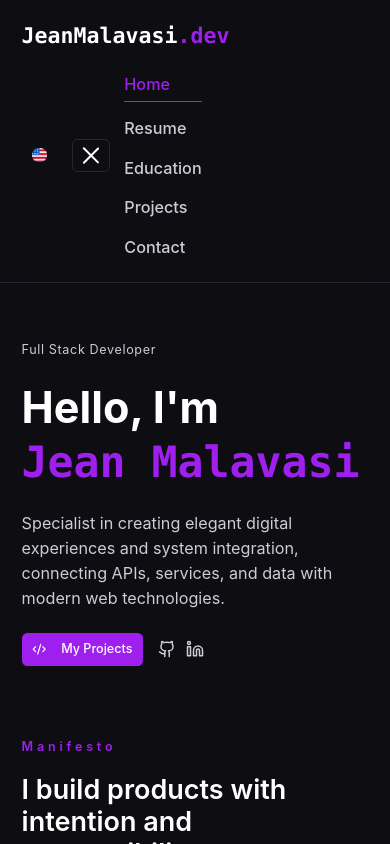
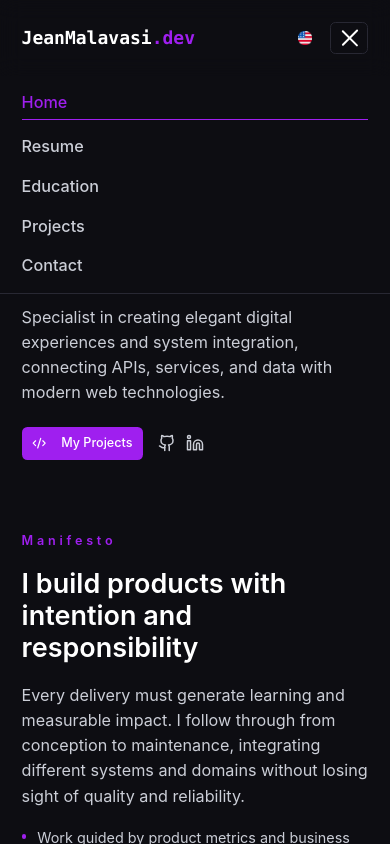
Before and after one commit to JPMworkPROG/jeanmalavasi.dev, a React (Vite) app: page / in a window 390 px wide. Both pictures are taken after a click on the button "Open navigation". Shown: the top 844 px of the page. Built offline with nearby package versions, Linux system fonts and the light colour scheme.

Commit message:
✨ enhance layout and navigation components for improved responsiveness and user experience, update language switcher styles, and refactor data fetching for manifesto and project highlights to utilize array return for better maintainability

```diff
--- a/src/components/Layout/Layout.tsx
+++ b/src/components/Layout/Layout.tsx
@@ -30,20 +30,20 @@ export default function Layout({ children }: { children: ReactNode }) {
    return (
       <div className={`min-h-screen bg-background language-transition ${isTransitioning ? 'transitioning' : ''}`}>
          <header className="border-b border-border backdrop-blur-md sticky top-0 z-50">
-            <nav className="container mx-auto px-6 py-6">
-               <div className="flex flex-wrap items-center justify-between gap-x-4 gap-y-0">
-                  <Link to="/" className="text-2xl font-bold font-mono">
+            <nav className="container mx-auto px-6 py-6 relative">
+               <div className="flex items-center justify-between gap-4">
+                  <Link to="/" className="text-xl md:text-2xl font-bold font-mono shrink-0 min-w-0">
                      JeanMalavasi<span className="text-primary">.dev</span>
                   </Link>
-                  <div className="flex items-center gap-4">
+                  <div className="flex items-center gap-2 md:gap-4 shrink-0">
                      <HeaderDesktopNavigation navigation={navigation} currentPath={location.pathname} />
                      <div className="hidden md:block">
                         <LanguageSwitcher />
                      </div>
-                  </div>
-                  <div className="flex items-center gap-4 md:hidden">
-                     <LanguageSwitcher />
-                     <HeaderMobileNavigation navigation={navigation} currentPath={location.pathname} />
+                     <div className="flex items-center gap-2 md:hidden">
+                        <LanguageSwitcher />
+                        <HeaderMobileNavigation navigation={navigation} currentPath={location.pathname} />
+                     </div>
                   </div>
                </div>
             </nav>
--- a/src/components/header/LanguageSwitcher.tsx
+++ b/src/components/header/LanguageSwitcher.tsx
@@ -29,7 +29,7 @@ export function LanguageSwitcher() {
          onClick={toggleLanguage}
          disabled={isTransitioning}
          aria-label={ariaLabel}
-         className="p-2 cursor-pointer bg-transparent hover:bg-primary/30"
+         className="p-2 cursor-pointer bg-transparent hover:bg-primary/30 shrink-0"
       >
          <img
             src={isPortuguese ? '/flags/br.png' : '/flags/usa.png'}
--- a/src/components/header/MobileNavigation.tsx
+++ b/src/components/header/MobileNavigation.tsx
@@ -49,10 +49,10 @@ export function MobileNavigation({ navigation, currentPath }: MobileNavigationPr
          </button>
          <div
             className={cn(
-               "basis-full md:hidden flex flex-col gap-4 overflow-hidden pt-0 transition-[max-height,opacity,margin-top] duration-300",
+               "absolute left-0 right-0 top-full md:hidden flex flex-col gap-4 overflow-hidden bg-background border-b border-border px-6 transition-[max-height,opacity,padding] duration-300 z-40",
                isOpen
-                  ? "max-h-96 pt-4 opacity-100 mt-2"
-                  : "pointer-events-none max-h-0 opacity-0 mt-0"
+                  ? "max-h-96 opacity-100 py-4"
+                  : "pointer-events-none max-h-0 opacity-0 py-0"
             )}
             aria-hidden={!isOpen}
          >
--- a/src/pages/Home/data.ts
+++ b/src/pages/Home/data.ts
@@ -69,19 +69,13 @@ export const getManifestoData = (t: TFunction): ManifestoData => ({
   description: t('home.manifesto.description'),
   collaborationCard: {
     label: t('home.manifesto.collaborationCard.label'),
-    paragraphs: [
-      t('home.manifesto.collaborationCard.paragraphs.0'),
-      t('home.manifesto.collaborationCard.paragraphs.1'),
-    ],
+    paragraphs: t('home.manifesto.collaborationCard.paragraphs', { returnObjects: true }) as string[],
     signature: t('home.manifesto.collaborationCard.signature'),
   },
 });
 
-export const getManifestoPillars = (t: TFunction): string[] => [
-  t('home.manifesto.pillars.0'),
-  t('home.manifesto.pillars.1'),
-  t('home.manifesto.pillars.2'),
-];
+export const getManifestoPillars = (t: TFunction): string[] =>
+  t('home.manifesto.pillars', { returnObjects: true }) as string[];
 
 export interface StackMindsetItem {
   title: string;
@@ -125,11 +119,9 @@ export interface Skills {
 }
 
 export const getSkills = (t: TFunction): Skills => ({
-  languages: [
-    { name: t('home.skills.languages.0.name'), level: t('home.skills.languages.0.level') },
-    { name: t('home.skills.languages.1.name'), level: t('home.skills.languages.1.level') },
-    { name: t('home.skills.languages.2.name'), level: t('home.skills.languages.2.level') }
-  ],
+  languages: (t('home.skills.languages', { returnObjects: true }) as Array<{ name: string; level: string }>).map(
+    (lang) => ({ name: lang.name, level: lang.level })
+  ),
   technologies: [
     { name: "Node.js", Icon: SiNodedotjs },
     { name: "JavaScript", Icon: SiJavascript },
--- a/src/pages/Projects/data.ts
+++ b/src/pages/Projects/data.ts
@@ -47,12 +47,7 @@ export const getProjects = (t: TFunction): Project[] => [
   {
     title: t('projects.todoManager.title'),
     description: t('projects.todoManager.description'),
-    highlights: [
-      t('projects.todoManager.highlights.0'),
-      t('projects.todoManager.highlights.1'),
-      t('projects.todoManager.highlights.2'),
-      t('projects.todoManager.highlights.3'),
-    ],
+    highlights: t('projects.todoManager.highlights', { returnObjects: true }) as string[],
     techStack: [
       { label: "Next.js 14", Icon: SiNextdotjs },
       { label: "React Query", Icon: SiReactquery },
@@ -73,12 +68,7 @@ export const getProjects = (t: TFunction): Project[] => [
   {
     title: t('projects.restora.title'),
     description: t('projects.restora.description'),
-    highlights: [
-      t('projects.restora.highlights.0'),
-      t('projects.restora.highlights.1'),
-      t('projects.restora.highlights.2'),
-      t('projects.restora.highlights.3'),
-    ],
+    highlights: t('projects.restora.highlights', { returnObjects: true }) as string[],
     techStack: [
       { label: "Next.js 15", Icon: SiNextdotjs },
       { label: "TailwindCSS", Icon: SiTailwindcss },
@@ -92,12 +82,7 @@ export const getProjects = (t: TFunction): Project[] => [
   {
     title: t('projects.genericRestClient.title'),
     description: t('projects.genericRestClient.description'),
-    highlights: [
-      t('projects.genericRestClient.highlights.0'),
-      t('projects.genericRestClient.highlights.1'),
-      t('projects.genericRestClient.highlights.2'),
-      t('projects.genericRestClient.highlights.3'),
-    ],
+    highlights: t('projects.genericRestClient.highlights', { returnObjects: true }) as string[],
     techStack: [
       { label: ".NET 9.0", Icon: SiDotnet },
       { label: "Polly", Icon: GrPowerCycle },
--- a/src/pages/Resume/components/ResumeHeader.tsx
+++ b/src/pages/Resume/components/ResumeHeader.tsx
@@ -9,10 +9,12 @@ interface ResumeHeaderProps {
 }
 
 export function ResumeHeader({ header }: ResumeHeaderProps) {
-  const { t } = useTranslation();
+  const { t, i18n } = useTranslation();
 
   const handleResumeDownload = () => {
-    handleDownload("/resume/JeanMalavasiCurriculo.pdf", "JeanMalavasiCurriculo.pdf");
+    const isEnglish = i18n.language === 'en';
+    const fileName = isEnglish ? "JeanMalavasiCurriculoEng.pdf" : "JeanMalavasiCurriculo.pdf";
+    handleDownload(`/resume/${fileName}`, fileName);
   };
 
   return (
```
Also changed, not shown: 1 other file (tests, documents, lock files or other folders).
